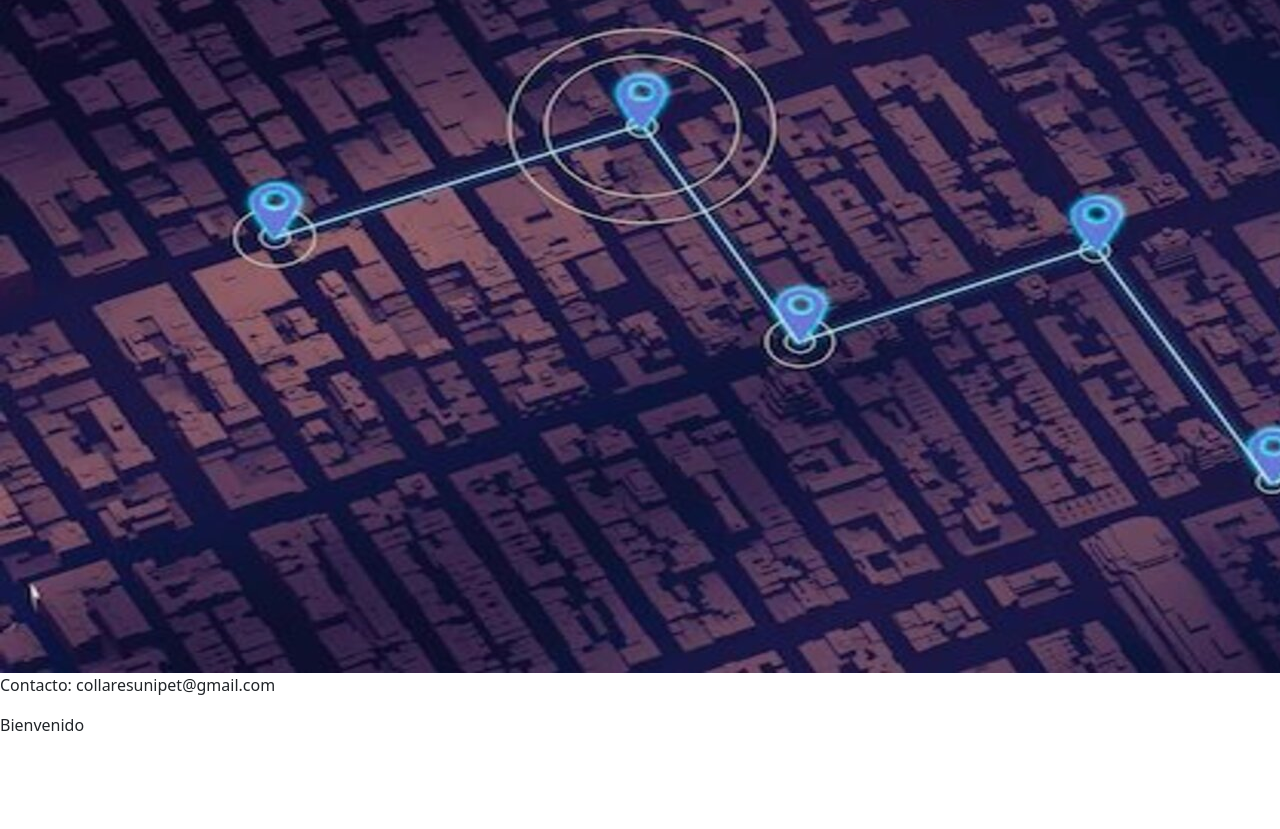
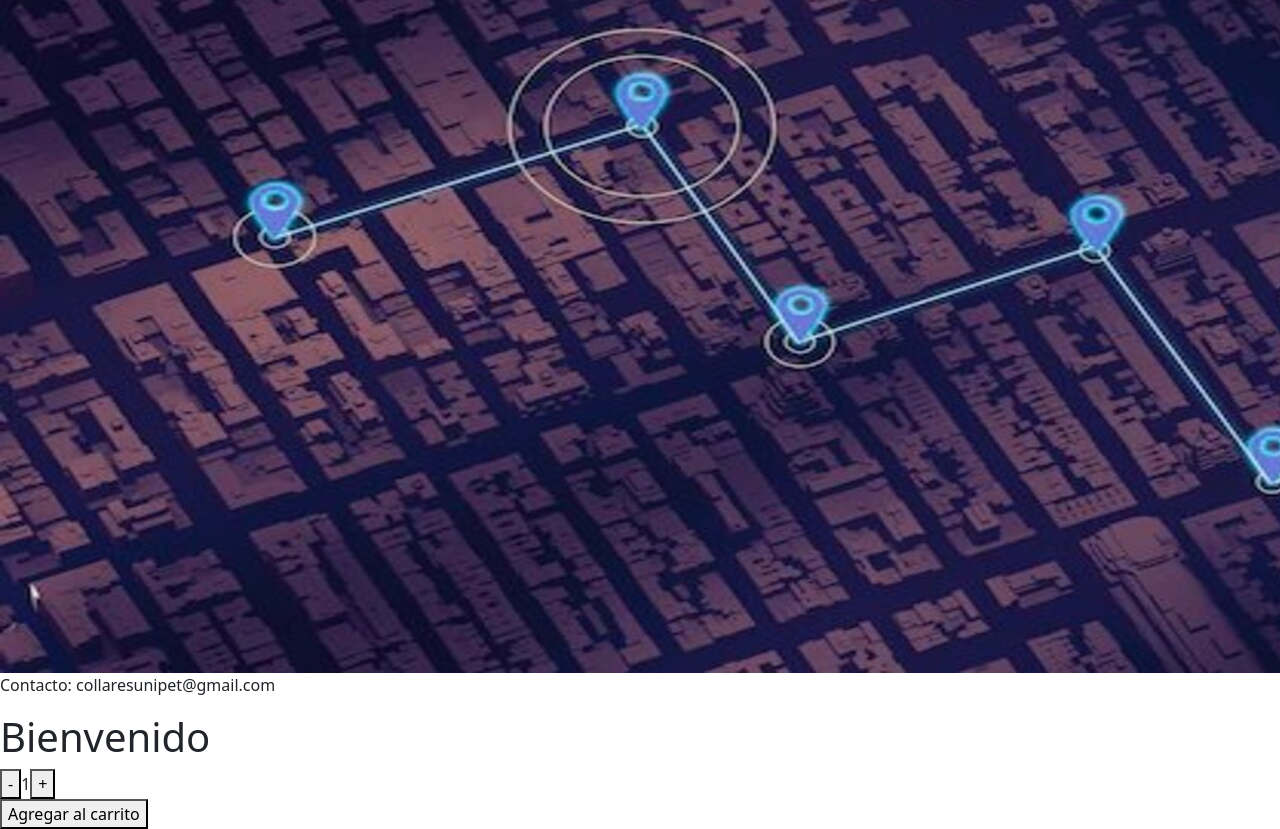
Before and after one commit to emisilvag/Unipet, a React (Create React App) app: page / in a window 1280 px wide. Shown: the part 259-1088 px from the top of the page. Before the commit the page ends 996 px from the top, so only its background shows below. Built offline with nearby package versions, Linux system fonts and the light colour scheme.

Commit message:
ItemCount

```diff
--- /dev/null
+++ b/src/components/ItemCount/ItemCount.js
@@ -0,0 +1,25 @@
+import { useState } from "react";
+
+function ItemCount({ stock, initial }) {
+  const [cant, setCount] = useState(initial);
+
+  function suma() {
+    setCount(cant + 1);
+  }
+
+  function resta() {
+    setCount(cant - 1);
+  }
+
+  return (
+    <div>
+      <button onClick={resta}>-</button>
+      <span>{cant}</span>
+      <button onClick={suma}>+</button>
+      <br />
+      <button>Agregar al carrito</button>
+    </div>
+  );
+}
+
+export default ItemCount;
--- a/src/components/ItemListContainer/ItemListContainer.js
+++ b/src/components/ItemListContainer/ItemListContainer.js
@@ -1,3 +1,10 @@
+import ItemCount from "../ItemCount/ItemCount";
+
 export default function ItemListContainer({ greeting }) {
-  return <div>{greeting}</div>;
+  return (
+    <div>
+      <h1>{greeting}</h1>
+      <ItemCount stock={5} initial={1} />
+    </div>
+  );
 }
```
